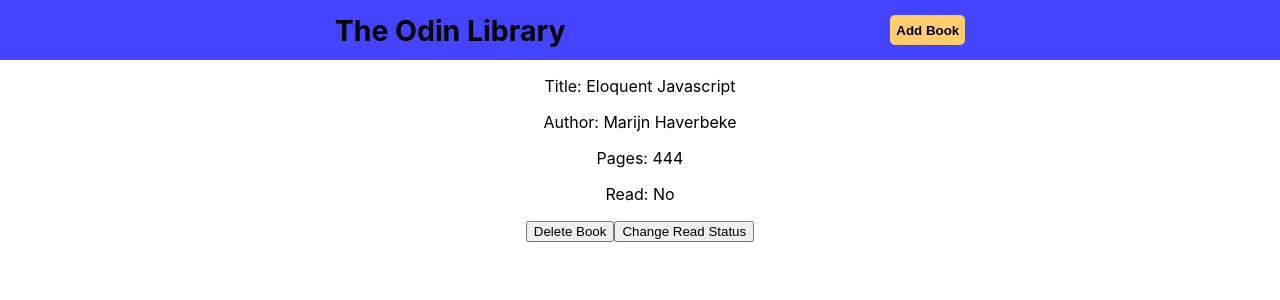
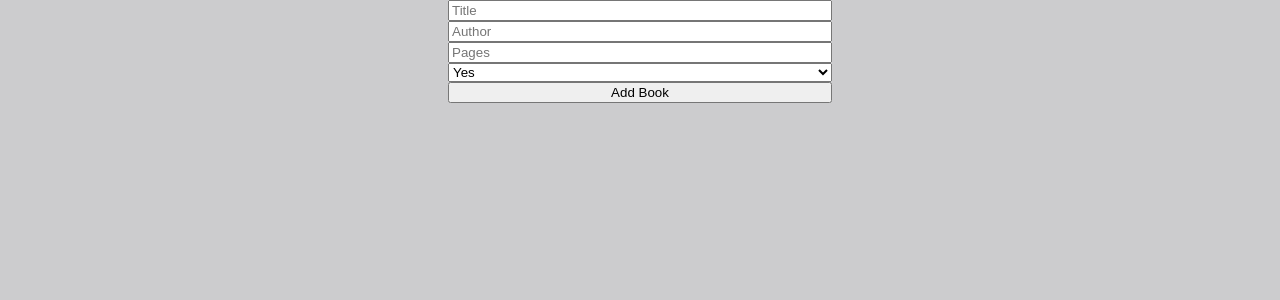
Before and after one commit to dw44/react_library_project, a React (Create React App) app: page / in a window 1280 px wide. Shown: the top 300 px of the page. Built offline with nearby package versions, Linux system fonts and the light colour scheme.

Commit message:
Made minor progress with form

```diff
--- a/package.json
+++ b/package.json
@@ -8,6 +8,7 @@
     "@testing-library/user-event": "^7.2.1",
     "react": "^16.13.1",
     "react-dom": "^16.13.1",
+    "react-router-dom": "^5.2.0",
     "react-scripts": "3.4.1"
   },
   "scripts": {
--- a/src/App.css
+++ b/src/App.css
@@ -1,38 +1,4 @@
 .App {
   text-align: center;
+  position: relative;
 }
-
-.App-logo {
-  height: 40vmin;
-  pointer-events: none;
-}
-
-@media (prefers-reduced-motion: no-preference) {
-  .App-logo {
-    animation: App-logo-spin infinite 20s linear;
-  }
-}
-
-.App-header {
-  background-color: #282c34;
-  min-height: 100vh;
-  display: flex;
-  flex-direction: column;
-  align-items: center;
-  justify-content: center;
-  font-size: calc(10px + 2vmin);
-  color: white;
-}
-
-.App-link {
-  color: #61dafb;
-}
-
-@keyframes App-logo-spin {
-  from {
-    transform: rotate(0deg);
-  }
-  to {
-    transform: rotate(360deg);
-  }
-}
--- a/src/App.js
+++ b/src/App.js
@@ -1,17 +1,14 @@
 import React from 'react';
 import Header from './components/Header/Header';
 import Book from './containers/Book/Book';
+import Books from './containers/Books/Books';
+import AddBook from './components/AddBook/AddBook';
 import './App.css';
 
 function App() {
   return (
     <div className="App">
-      <Header />
-      <Book
-        title="Eloquent Javascript"
-        author="Marijn Haverbeke"
-        pages="444"
-      />
+      <AddBook />
     </div>
   );
 }
--- /dev/null
+++ b/src/components/AddBook/AddBook.js
@@ -0,0 +1,42 @@
+import React from 'react';
+import classes from './AddBook.module.css';
+
+function AddBook() {
+  const book = {
+    id: Math.floor(Math.random() * 9999),
+    title: '',
+    author: '',
+    pages: 0,
+    read: false
+  }
+
+  const changeHandler = event => {
+    const target = event.target;
+    const value = target.value;
+    const name = target.name;
+    book[[name]] = value;
+
+  }
+
+  const formHandler = event => {
+    event.preventDefault();
+    console.log(book);
+  }
+
+  return (
+    <div className={classes.FormContainer}>
+      <form className={classes.Form}>
+        <input type="text" name="title" id="title" placeholder="Title" onChange={changeHandler} required />
+        <input type="text" name="author" id="author" placeholder="Author" onChange={changeHandler} required />
+        <input type="number" min="1" name="pages" id="pages" placeholder="Pages" onChange={changeHandler} required />
+        <select name="read-book" id="read-book" onChange={changeHandler}>
+          <option value={true}>Yes</option>
+          <option value={false}>No</option>
+        </select>
+        <button onClick={formHandler}>Add Book</button>
+      </form>
+    </div>
+  )
+}
+
+export default AddBook;
--- /dev/null
+++ b/src/components/AddBook/AddBook.module.css
@@ -0,0 +1,15 @@
+.FormContainer {
+    width: 100vw;
+    min-width: 360px;
+    height: 100vh;
+    min-height: 640px;
+    background-color: rgba(0, 0, 10, 0.2);
+    z-index: 222;
+}
+
+.Form {
+    width: 30%;
+    margin: 0 auto;
+    display: flex;
+    flex-direction: column;
+}
--- a/src/components/Header/Header.module.css
+++ b/src/components/Header/Header.module.css
@@ -6,10 +6,12 @@
     align-items: center;
     justify-content: space-evenly;
     padding: 0 10px;
+    z-index: 1;
 }
 
 .Title {
     font-size: 1.777em;
+    color: #cfc;
 }
 
 .AddBook {
--- a/src/containers/Book/Book.js
+++ b/src/containers/Book/Book.js
@@ -1,11 +1,15 @@
 import React from 'react';
 import { useState } from 'react';
+import classes from './Book.module.css';
+
+let n = 1;
 
 function Book(props) {
   const [readStatus, setReadStatus] = useState(false);
+  const [otherState, setOtherState] = useState([]);
 
   return (
-    <div className="book-card">
+    <div className={classes.BookCard}>
       <p>Title: {props.title}</p>
       <p>Author: {props.author}</p>
       <p>Pages: {props.pages}</p>
--- a/src/containers/Book/Book.module.css
+++ b/src/containers/Book/Book.module.css
@@ -0,0 +1,6 @@
+.BookCard {
+    border: 1px solid #000;
+    margin: 5px auto;
+    padding: 5px;
+    width: 95%;
+}
--- /dev/null
+++ b/src/containers/Books/Books.js
@@ -0,0 +1,14 @@
+import React, { useState } from 'react';
+import classes from './Books.module.css';
+
+function Books() {
+  const [book, addBook] = useState([]);
+  return (
+    <div className={classes.Books}>
+
+    </div>
+  );
+}
+
+
+export default Books;
```
Also changed, not shown: src/containers/Books/Books.module.css (added), 1 other file (tests, documents, lock files or other folders).
